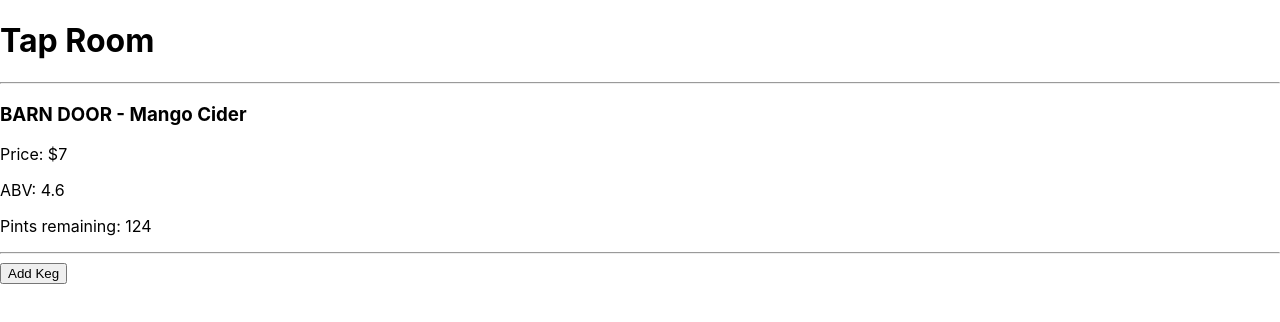
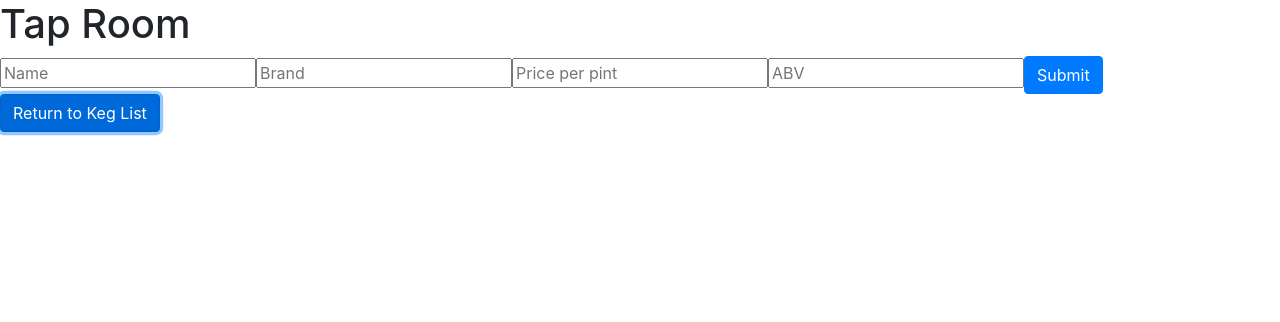
Before and after one commit to sarakane/tap-room-redux, a React (Create React App) app: page / in a window 1280 px wide. Both pictures are taken after a click on the button "Add Keg". Shown: the top 322 px of the page. Built offline with nearby package versions, Linux system fonts and the light colour scheme.

Commit message:
Add NewKegForm

```diff
--- a/package.json
+++ b/package.json
@@ -6,7 +6,9 @@
     "@testing-library/jest-dom": "^4.2.4",
     "@testing-library/react": "^9.5.0",
     "@testing-library/user-event": "^7.2.1",
+    "bootstrap": "^4.5.2",
     "react": "^16.13.1",
+    "react-bootstrap": "^1.3.0",
     "react-dom": "^16.13.1",
     "react-scripts": "3.2.0"
   },
--- a/src/App.css
+++ /dev/null
@@ -1,38 +0,0 @@
-.App {
-  text-align: center;
-}
-
-.App-logo {
-  height: 40vmin;
-  pointer-events: none;
-}
-
-@media (prefers-reduced-motion: no-preference) {
-  .App-logo {
-    animation: App-logo-spin infinite 20s linear;
-  }
-}
-
-.App-header {
-  background-color: #282c34;
-  min-height: 100vh;
-  display: flex;
-  flex-direction: column;
-  align-items: center;
-  justify-content: center;
-  font-size: calc(10px + 2vmin);
-  color: white;
-}
-
-.App-link {
-  color: #61dafb;
-}
-
-@keyframes App-logo-spin {
-  from {
-    transform: rotate(0deg);
-  }
-  to {
-    transform: rotate(360deg);
-  }
-}
--- a/src/components/KegControl.js
+++ b/src/components/KegControl.js
@@ -1,5 +1,7 @@
-import React, { Children } from 'react';
+import React from 'react';
 import KegList from './KegList';
+import Button from 'react-bootstrap/Button';
+import NewKegForm from './NewKegForm';
 
 class KegControl extends React.Component {
   constructor(props) {
@@ -28,12 +30,17 @@ class KegControl extends React.Component {
     let currentlyVisibleState = null;
     let buttonText = null;
 
-    currentlyVisibleState = <KegList kegList={this.state.masterKegList} />
-    buttonText = "Add Keg";
+    if(this.state.formVisibleOnPage) {
+      currentlyVisibleState = <NewKegForm />;
+      buttonText = "Return to Keg List";
+    } else {
+        currentlyVisibleState = <KegList kegList={this.state.masterKegList} />
+        buttonText = "Add Keg";
+    }
     return (
       <React.Fragment>
         {currentlyVisibleState}
-        <button onClick={this.handleClick}>{buttonText}</button>
+        <Button onClick={this.handleClick}>{buttonText}</Button>
       </React.Fragment>
     );
   }
--- /dev/null
+++ b/src/components/NewKegForm.js
@@ -0,0 +1,39 @@
+import React from 'react';
+import { v4 } from 'uuid';
+import Button from 'react-bootstrap/Button'
+
+function NewKegForm(props) {
+
+  function handleNewKegFormSubmission(event) {
+    event.preventDefault();
+  }
+
+  return (
+    <React.Fragment>
+      <form onSubmit={handleNewKegFormSubmission}>
+        <input
+          type='text'
+          name='name'
+          placeholder='Name' />
+          <input
+          type='text'
+          name='brand'
+          placeholder='Brand' />
+          <input
+          type='number'
+          name='name'
+          min='0'
+          placeholder='Price per pint' />
+          <input
+          type='number'
+          name='name'
+          step='0.1'
+          min='0'
+          placeholder='ABV' />
+          <Button type='submit'>Submit</Button>
+      </form>
+    </React.Fragment>
+  );
+}
+
+export default NewKegForm;
--- a/src/index.js
+++ b/src/index.js
@@ -1,6 +1,7 @@
 import React from 'react';
 import ReactDOM from 'react-dom';
 import './index.css';
+import 'bootstrap/dist/css/bootstrap.min.css';
 import App from './components/App';
 import * as serviceWorker from './serviceWorker';
 
```
Also changed, not shown: src/App.js (deleted, +0 -26 lines), 2 other files (tests, documents, lock files or other folders).
